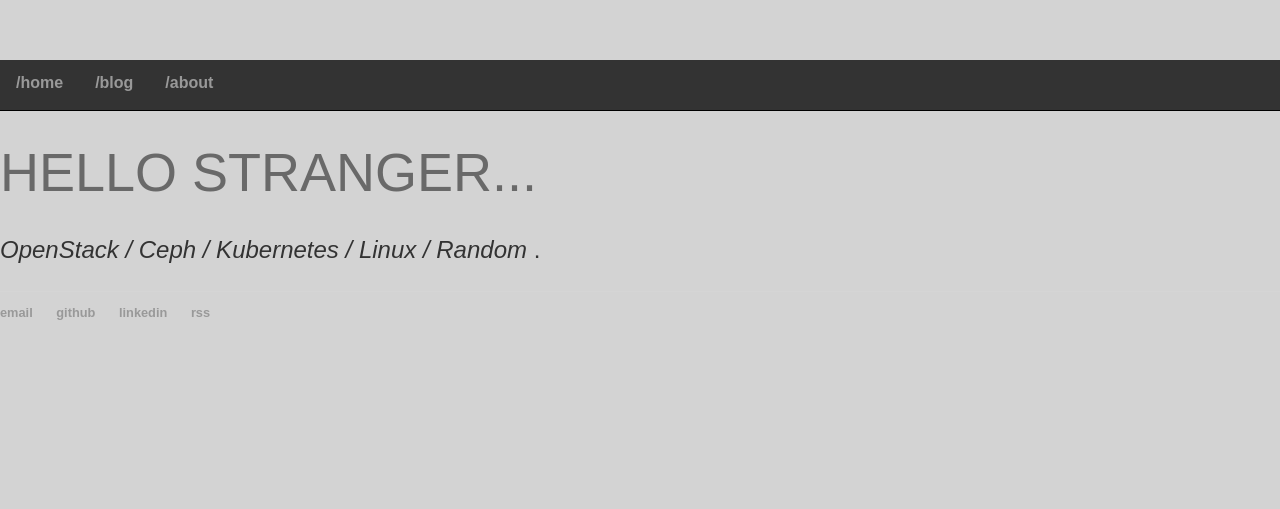
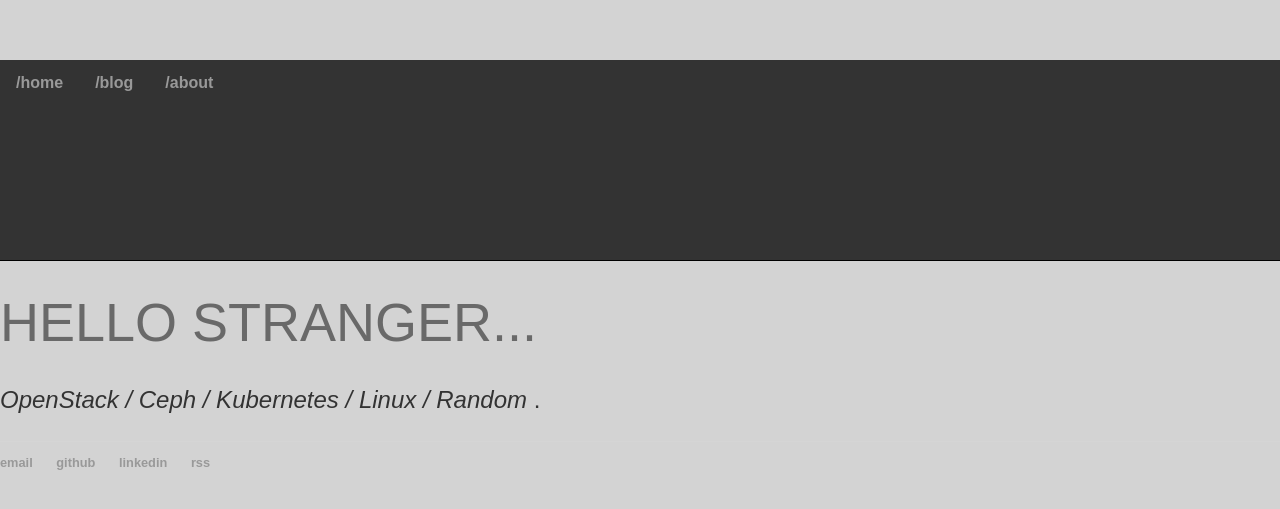
Before and after one commit to mauroseb/mauroseb.github.io, a Jekyll site: the page built from index.html, in a window 1280 px wide. Shown: the top 509 px of the page. Built offline with Jekyll 4.4.1, drawn with Linux system fonts in a browser that asks for light colours; the list of posts is cut into pages by our own code.

Commit message:
Update main.css

```diff
--- a/css/main.css
+++ b/css/main.css
@@ -9,7 +9,8 @@ nav ul {
     font-family: 'Arial', 'Sans-Serif';
     padding: 0px;
     margin: 0;
-    height: 50px;
+    top: 0;
+    height: 200px;
     list-style: none;
     font-weight: bold;
     border-bottom: 1px solid #000000;
```
